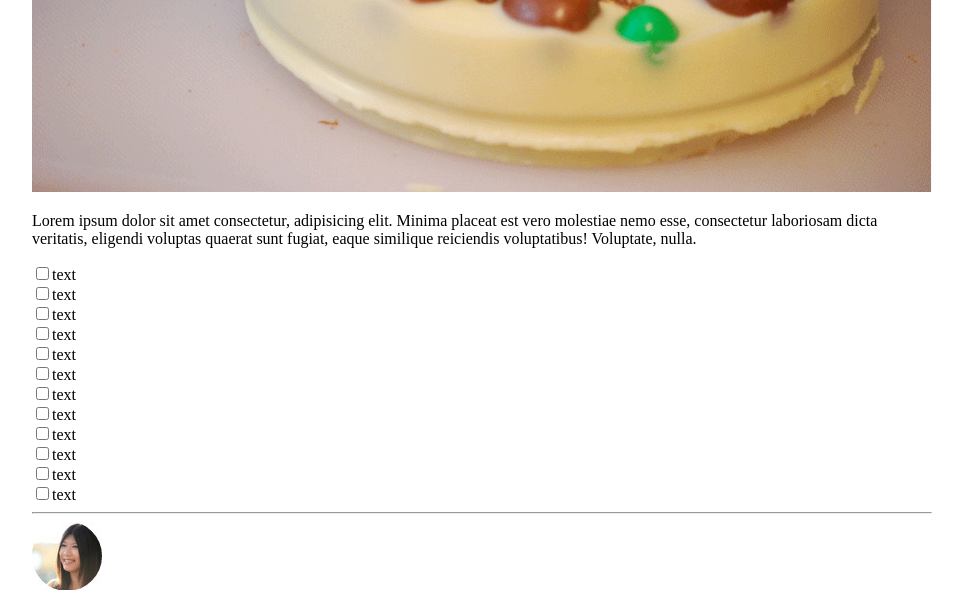
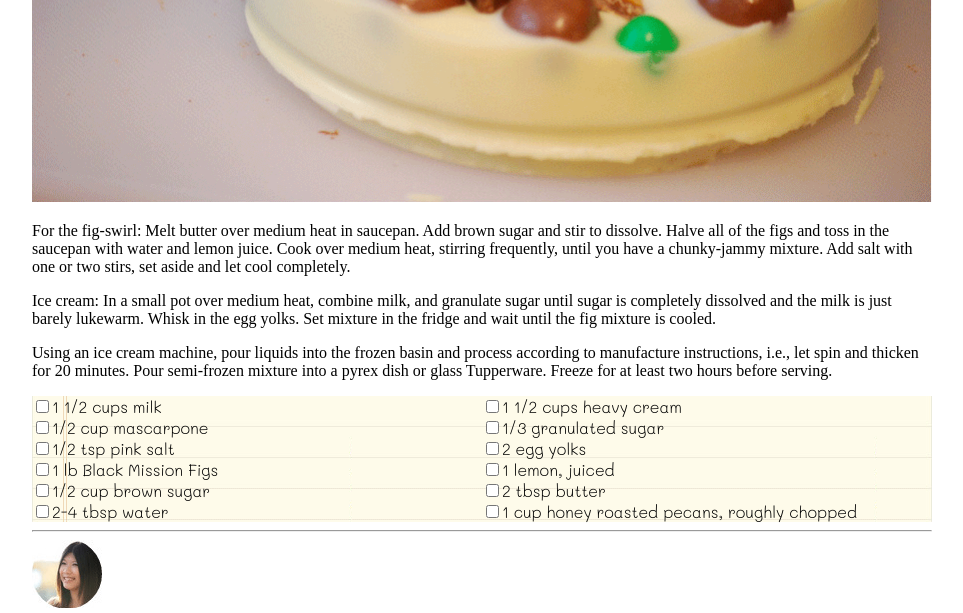
Before and after one commit to KDSigel/chocolate-pizza, a plain HTML site: page index.html in a window 1280 px wide. Shown: the part 598-1211 px from the top of the page, without its empty margins (158-1121 px from the left). Drawn offline with Linux system fonts and the light colour scheme.

Commit message:
added list styling and article content

```diff
--- a/index.html
+++ b/index.html
@@ -33,6 +33,7 @@
         </nav>
 
     </header>
+    <hr>
     <main>
         <section class="outer-container">
             <div class="sub-head">
@@ -40,29 +41,42 @@
                     <h2>Chocolate Pizza</h2>
                     <p>posted on 15 dec 2013 / desserts</p>
                 </div>
+
                 <div class="right-side">
                     <img class='printer' src="./assets/print-icon.png" />PRINT
                 </div>
             </div>
             <div class="article"><img src='./assets/choco-pizza.png' alt="chocolate pizza">
-            <p>Lorem ipsum dolor sit amet consectetur, adipisicing elit. Minima placeat est vero molestiae nemo esse, consectetur laboriosam dicta veritatis, eligendi voluptas quaerat sunt fugiat, eaque similique reiciendis voluptatibus! Voluptate, nulla.</p>
+            <p> For the fig-swirl: Melt butter over medium heat in saucepan. Add brown sugar
+                and stir to dissolve. Halve all of the figs and toss in the saucepan with water and
+                lemon juice. Cook over medium heat, stirring frequently, until you have a chunky-jammy mixture.
+                 Add salt with one or two stirs, set aside and let cool completely.</p>
+
+                <p>Ice cream: In a small pot over medium heat, combine milk, and granulate sugar
+                until sugar is completely dissolved and the milk is just barely lukewarm. Whisk in the egg yolks.
+                Set mixture in the fridge and wait until the fig mixture is cooled.</p>
+
+                <p>Using an ice cream machine, pour liquids into the frozen basin and process according to manufacture instructions, i.e.,
+                let spin and thicken for 20 minutes. Pour semi-frozen mixture into a pyrex dish or glass Tupperware. Freeze for at least
+                two hours before serving.</p>
             </div>
+
             <div class="recipe">
                 <ul>
-                    <li><input type="checkbox">text</li>
-                    <li><input type="checkbox">text</li>
-                    <li><input type="checkbox">text</li>
-                    <li><input type="checkbox">text</li>
-                    <li><input type="checkbox">text</li>
-                    <li><input type="checkbox">text</li>
+                    <li><input type="checkbox">1 1/2 cups milk</li>
+                    <li><input type="checkbox">1/2 cup mascarpone</li>
+                    <li><input type="checkbox">1/2 tsp pink salt</li>
+                    <li><input type="checkbox">1 lb Black Mission Figs</li>
+                    <li><input type="checkbox">1/2 cup brown sugar</li>
+                    <li><input type="checkbox">2-4 tbsp water</li>
                 </ul>
                 <ul>
-                    <li><input type="checkbox">text</li>
-                    <li><input type="checkbox">text</li>
-                    <li><input type="checkbox">text</li>
-                    <li><input type="checkbox">text</li>
-                    <li><input type="checkbox">text</li>
-                    <li><input type="checkbox">text</li>
+                    <li><input type="checkbox">1 1/2 cups heavy cream</li>
+                    <li><input type="checkbox">1/3 granulated sugar</li>
+                    <li><input type="checkbox">2 egg yolks</li>
+                    <li><input type="checkbox">1 lemon, juiced</li>
+                    <li><input type="checkbox">2 tbsp butter</li>
+                    <li><input type="checkbox">1 cup honey roasted pecans, roughly chopped</li>
                 </ul>
 
             </div>
--- a/styles/home.css
+++ b/styles/home.css
@@ -51,3 +51,9 @@ header {
     font-size: 2rem;
    font-family: 'Yellowtail', cursive;
 }
+.recipe {
+    display: grid;
+    grid-template-columns: 1fr 1fr;
+    background-image: url(../assets/list-bg.png);
+    font-family: 'Mali', cursive;
+}
```
